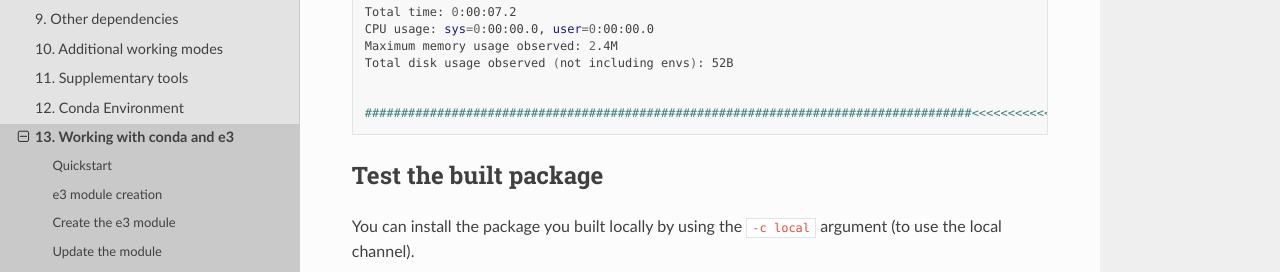
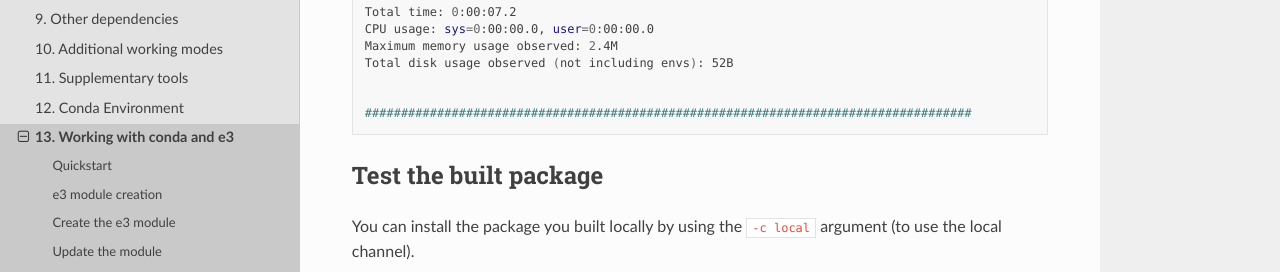
Before and after one commit to ttkorhonen/e3pages, a Sphinx documentation site: the page built from docs/kb/training/workbook/13_working_with_e3_conda.md, in a window 1280 px wide and 900 px high, scrolled down 13454 px. Shown: the part 248-520 px from the top of the window. Built offline with Sphinx 7.4.7 and the Read the Docs theme 2.0.0, drawn with Linux system fonts in a browser that asks for light colours.

`````diff
--- a/docs/kb/training/workbook/13_working_with_e3_conda.md
+++ b/docs/kb/training/workbook/13_working_with_e3_conda.md
@@ -757,7 +757,7 @@
 Total disk usage observed (not including envs): 52B
 
 
-####################################################################################<<<<<<<<<<<<<<<<s>>>>>>>>>>>>>>>>
+####################################################################################
 ````
 
 ## Test the built package
`````
